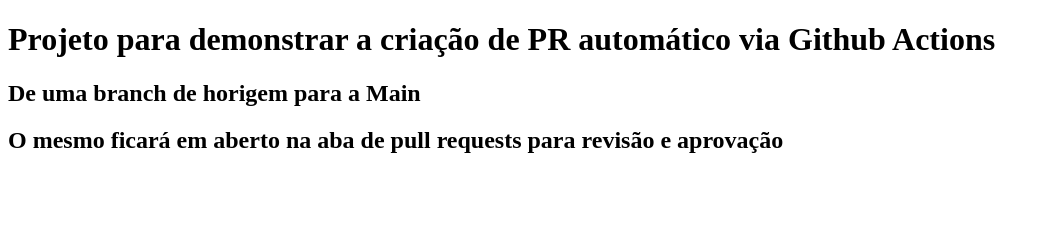
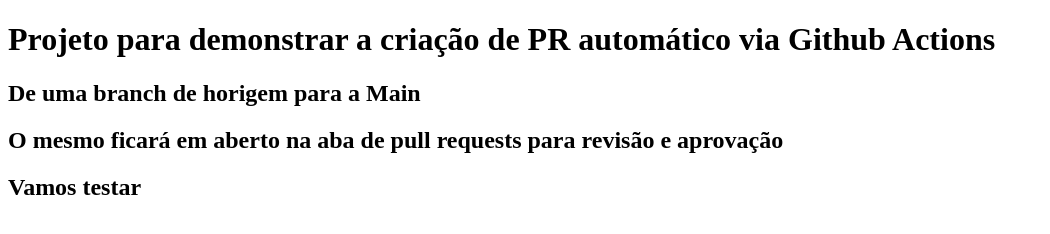
Before and after one commit to MLMatheus/poc-action-pullrequest-automatico, a plain HTML site: page index.html in a window 1280 px wide. Shown: the whole page, without its empty margins (0-1050 px from the left). Drawn offline with Linux system fonts and the light colour scheme.

Commit message:
Adicionado texto no HTML

```diff
--- a/index.html
+++ b/index.html
@@ -9,5 +9,6 @@
     <h1>Projeto para demonstrar a criação de PR automático via Github Actions</h1>
     <h2>De uma branch de horigem para a Main</h2>
     <h2>O mesmo ficará em aberto na aba de pull requests para revisão e aprovação</h2>
+    <h2>Vamos testar</h2>
 </body>
 </html>
```
